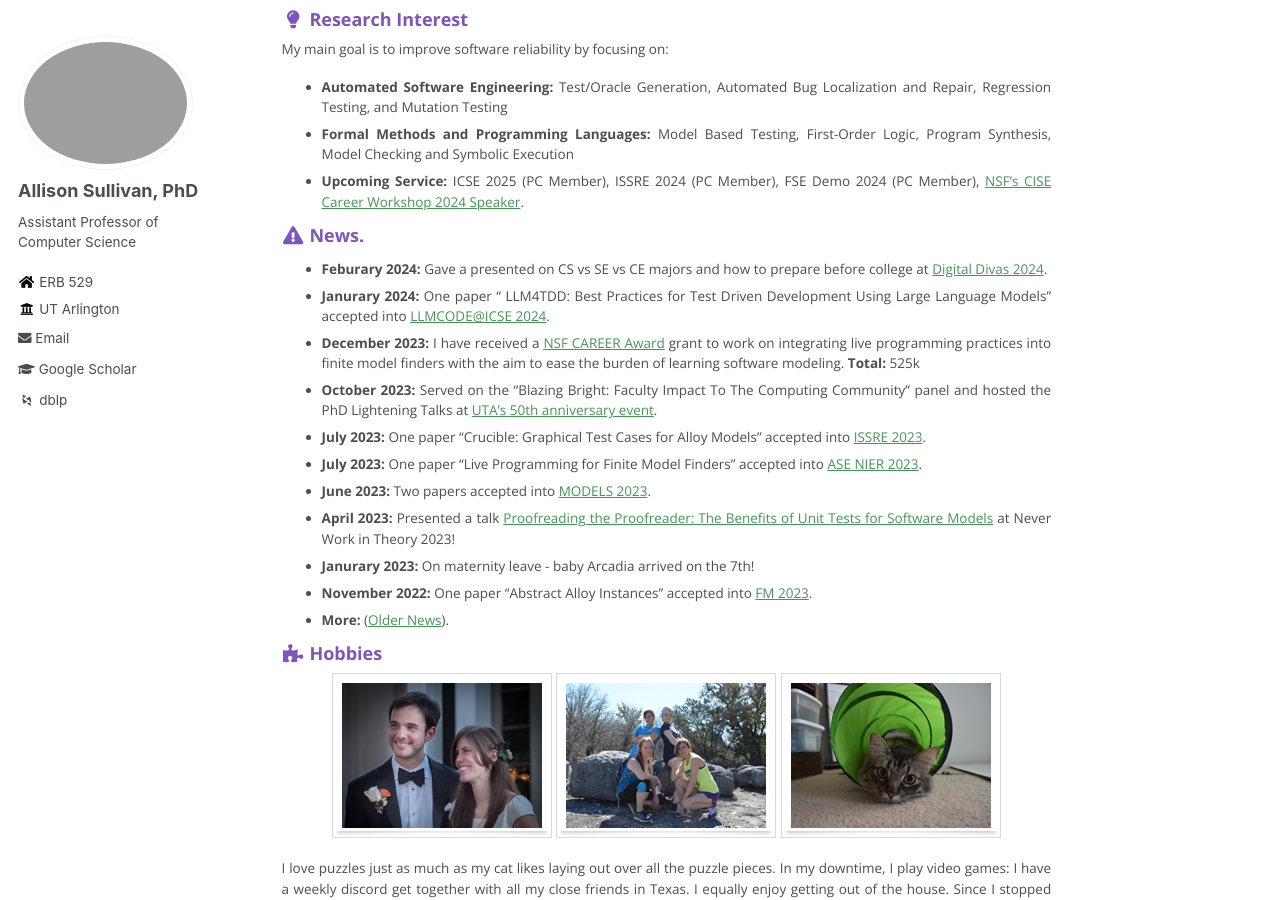
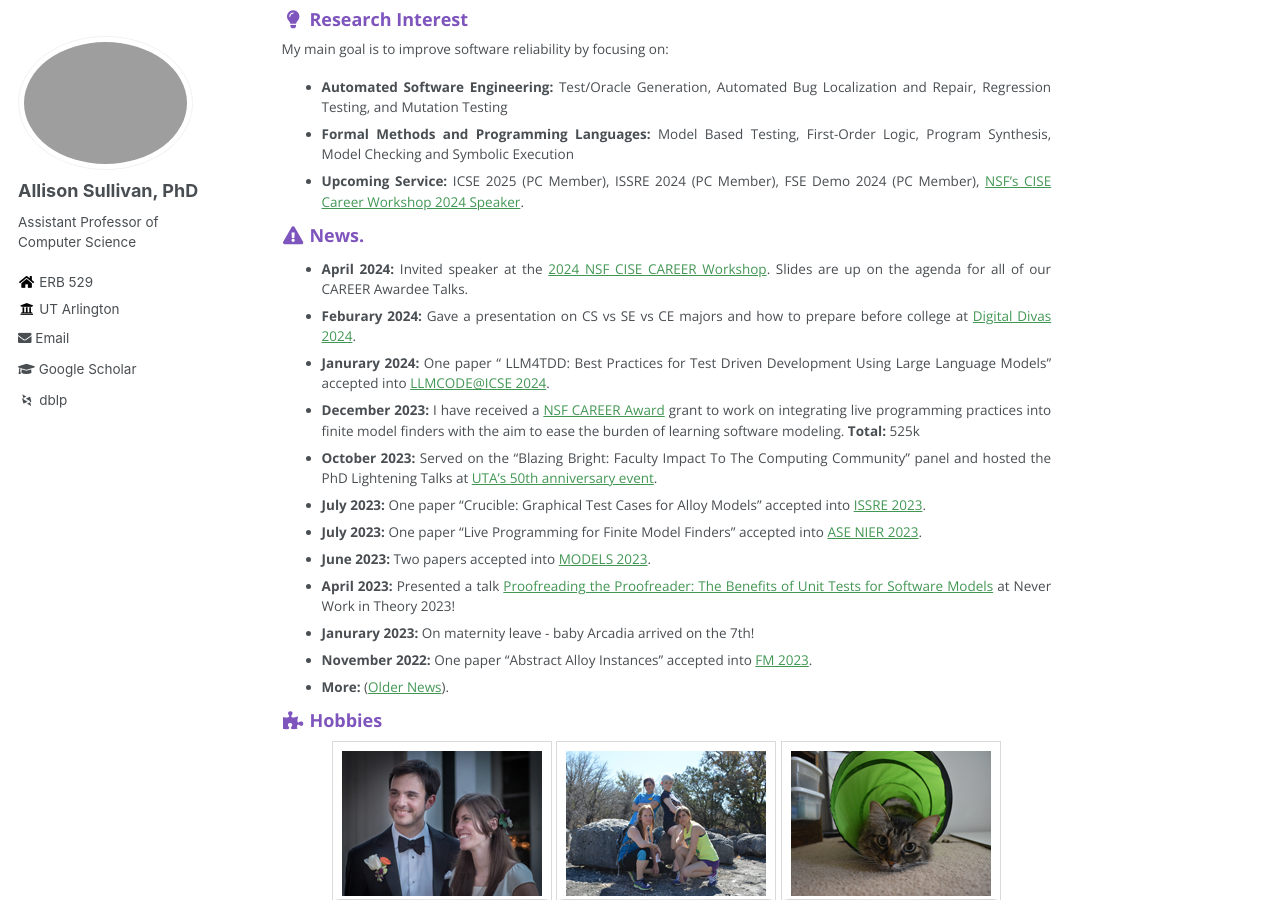
Before and after one commit to Allisonius/allisonius.github.io, a Jekyll site: the page built from _pages/about.md, in a window 1280 px wide and 900 px high, scrolled down 380 px. Built offline with Jekyll 4.4.1, drawn with Linux system fonts in a browser that asks for light colours; some web fonts are replaced.

Commit message:
Update about.md

```diff
--- a/_pages/about.md
+++ b/_pages/about.md
@@ -26,7 +26,8 @@ Checking and Symbolic Execution
 
 ### <i class="fa fa-fw fa-exclamation-triangle" aria-hidden="true"></i> News.
 
-* **Feburary 2024:** Gave a presented on CS vs SE vs CE majors and how to prepare before college at [Digital Divas 2024](https://digital-divas.weebly.com/).
+* **April 2024:** Invited speaker at the [2024 NSF CISE CAREER Workshop](https://www.cnsr.ictas.vt.edu/NSF-CISE-CAREER-Workshop-24/index.html). Slides are up on the agenda for all of our CAREER Awardee Talks.
+* **Feburary 2024:** Gave a presentation on CS vs SE vs CE majors and how to prepare before college at [Digital Divas 2024](https://digital-divas.weebly.com/).
 * **Janurary 2024:** One paper " LLM4TDD: Best Practices for Test Driven Development Using Large Language Models" accepted into [LLMCODE@ICSE 2024](https://llm4code.github.io/).
 * **December 2023:** I have received a [NSF CAREER Award](https://www.nsf.gov/awardsearch/showAward?AWD_ID=2337667&HistoricalAwards=false) grant to work on integrating live programming practices into finite model finders with the aim to ease the burden of learning software modeling. **Total:** 525k
 * **October 2023:** Served on the "Blazing Bright: Faculty Impact To The Computing Community" panel and hosted the PhD Lightening Talks at [UTA's 50th anniversary event](https://uta.engineering/computing50/).
```
